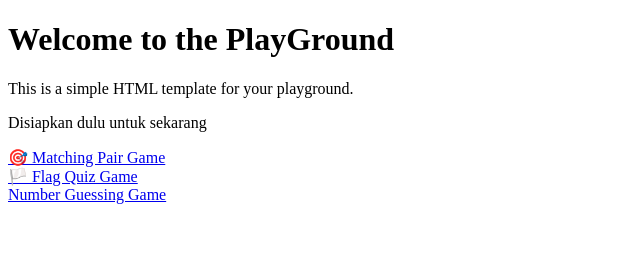
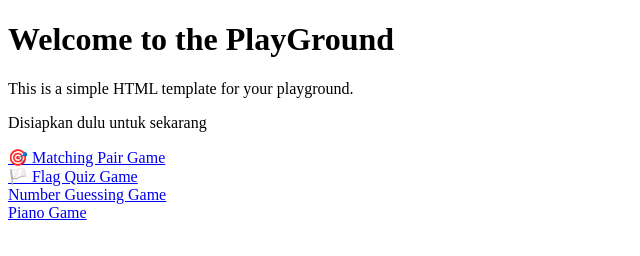
Before and after one commit to MichaelJohansyah/playground, a plain HTML site: page index.html in a window 1280 px wide. Shown: the full height of the page, 0-640 px from the left. Drawn offline with Linux system fonts and the light colour scheme.

Commit message:
init piano game

```diff
--- a/index.html
+++ b/index.html
@@ -12,6 +12,7 @@
 
         <a href="matchingPairGame/main.html">🎯 Matching Pair Game</a> <br>
         <a href="flagQuiz/main.html">🏳️ Flag Quiz Game</a> <br>
-        <a href="numberGuessing/main.html">Number Guessing Game</a>
+        <a href="numberGuessing/main.html">Number Guessing Game</a><br>
+        <a href="pianoGame/main.html">Piano Game</a><br>
     </body>
 </html>
```
Also changed, not shown: pianoGame/main.html (added, +12 -0 lines), pianoGame/script.js (added), pianoGame/styles.css (added).
